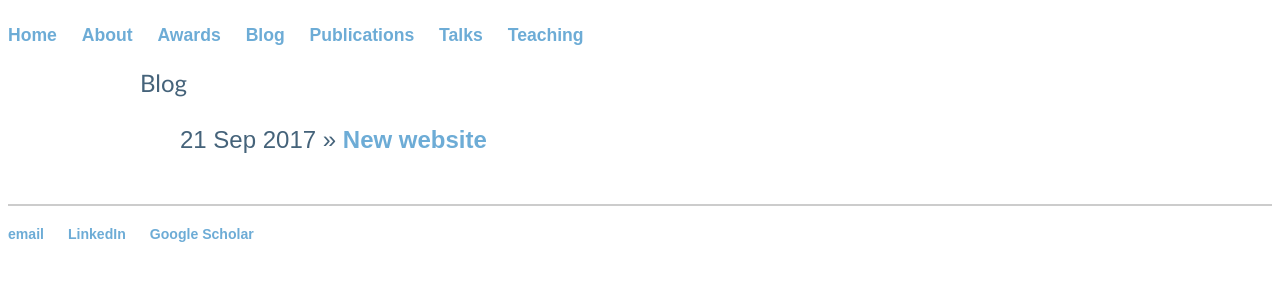
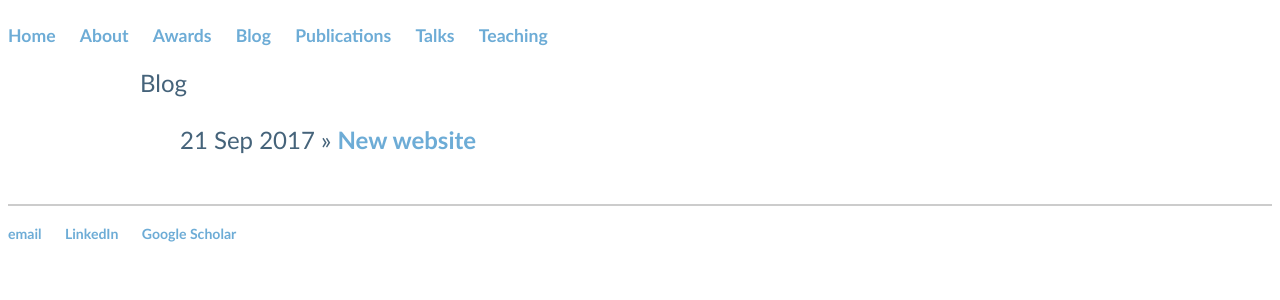
Before and after one commit to Hadrien-Montanelli/Hadrien-Montanelli.github.io, a Jekyll site: the page built from blog/index.html, in a window 1280 px wide. Shown: the top 300 px of the page. Built offline with Jekyll 4.4.1, drawn with Linux system fonts in a browser that asks for light colours.

Commit message:
Update main.css

```diff
--- a/css/main.css
+++ b/css/main.css
@@ -6,7 +6,7 @@
     }
 }
 nav ul, footer ul {
-    font-family: 'Apercu Pro', sans-serif;
+ 	font-family: Futura, 'Trebuchet MS', Arial, sans-serif;
 	padding: 0px;
 	list-style: none;
 	font-weight: bold;
@@ -37,8 +37,12 @@
 	color: rgb(69, 99, 122);
 }
 h2 {
-    font-size: 2.25em;
-    font-family: 'Apercu Pro', sans-serif;
+	font-family: Futura, 'Trebuchet MS', Arial, sans-serif;
+	font-size: 18px;
+	font-style: normal;
+	font-variant: normal;
+	font-weight: 500;
+	line-height: 20px;
 	color: rgb(69, 99, 122);
 }
 h3 {
@@ -60,19 +64,19 @@
 	color: rgb(69, 99, 122);
 }
 ul {
+	font-family: Futura, 'Trebuchet MS', Arial, sans-serif;
 	font-size: 1.1em;
-	font-family: 'Apercu Pro', sans-serif;
     	line-height: 2em;
     	color: rgb(69, 99, 122);
 }
 ul.posts {
+	font-family: Futura, 'Trebuchet MS', Arial, sans-serif;
 	margin: 20px auto 40px;
     	font-size: 1.5em;
-    font-family: 'Apercu Pro', sans-serif;
     	color: rgb(69, 99, 122);
 }
 ul.posts li {
-    font-family: 'Apercu Pro', sans-serif;
+    	font-family: Futura, 'Trebuchet MS', Arial, sans-serif;
     	list-style: none;
     	color: rgb(69, 99, 122);
 }
@@ -81,6 +85,7 @@
     	border: 1px solid #ccc;
 }
 footer {
+	font-family: Futura, 'Trebuchet MS', Arial, sans-serif;
     	border-top: 2px solid #ccc;
     	font-size: .8em;
     	color: rgb(69, 99, 122);
```
Lines whose indentation alone changed are shown as unchanged.
